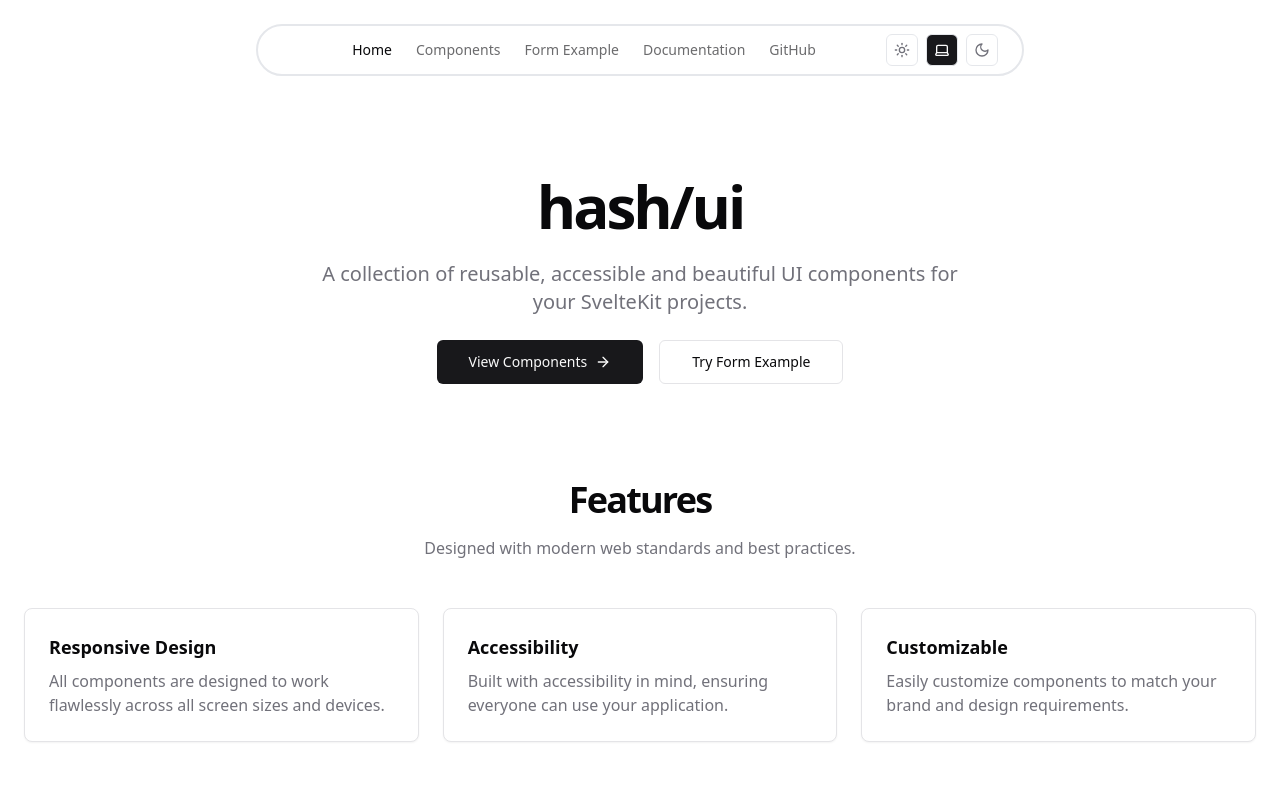
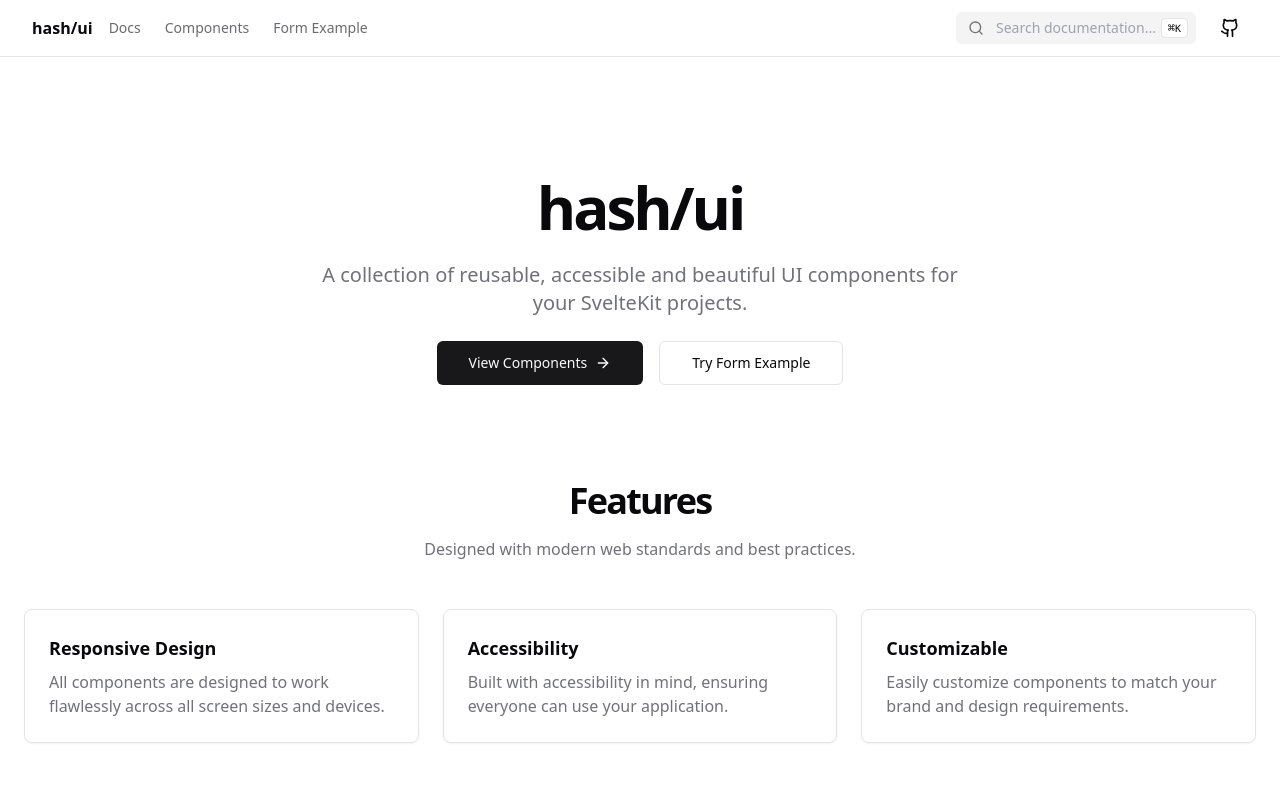
Before and after one commit to Hael616/ui, a SvelteKit app: page / in a window 1280 px wide. Shown: the top 800 px of the page. Built offline with nearby package versions, Linux system fonts and the light colour scheme.

Commit message:
feat(layout): add Navbar and Footer components with improved layout structure (#13)

```diff
--- a/src/lib/components/AppHeader.svelte
+++ /dev/null
@@ -1,61 +0,0 @@
-<script>
-		import { page } from '$app/state';
-
-	import ThemeToggle from '$lib/components/ThemeToggle.svelte';
-</script>
-
-<header
-				class="shadow-glass rounded-full border-2 border-gray-200 bg-card/30 px-4 backdrop-blur-md sm:px-6"
-			>
-				<div class="flex h-12 items-center">
-					<nav class="flex flex-1 items-center justify-center gap-4 text-sm sm:gap-6">
-						<a
-							href="/"
-							class="font-medium transition-all duration-300 hover:text-primary {page.url
-								.pathname === '/'
-								? 'text-foreground'
-								: 'text-foreground/60'}"
-						>
-							Home
-						</a>
-						<a
-							href="/components"
-							class="font-medium transition-all duration-300 hover:text-primary {page.url
-								.pathname === '/components'
-								? 'text-foreground'
-								: 'text-foreground/60'}"
-						>
-							Components
-						</a>
-						<a
-							href="/form-example"
-							class="font-medium transition-all duration-300 hover:text-primary {page.url
-								.pathname === '/form-example'
-								? 'text-foreground'
-								: 'text-foreground/60'}"
-						>
-							Form Example
-						</a>
-						<a
-							href="/docs"
-							class="font-medium transition-all duration-300 hover:text-primary {page.url
-								.pathname === '/docs'
-								? 'text-foreground'
-								: 'text-foreground/60'}"
-						>
-							Documentation
-						</a>
-						<a
-							href="https://github.com/ibrahimraimi/ui"
-							target="_blank"
-							rel="noreferrer"
-							class="font-medium text-foreground/60 transition-all duration-300 hover:text-primary"
-						>
-							GitHub
-						</a>
-					</nav>
-					<div class="ml-auto">
-						<ThemeToggle />
-					</div>
-				</div>
-			</header>
--- /dev/null
+++ b/src/lib/components/SiteFooter.svelte
@@ -0,0 +1,20 @@
+<script>
+	import ThemeToggle from "./ThemeToggle.svelte";
+</script>
+
+<footer class="border-t border-border bg-background">
+	<div class="container py-5">
+		<div class="flex flex-col md:flex-row justify-between items-center">
+			<div class="mb-4 md:mb-0 w-full">
+				<p class="text-sm text-muted-foreground text-center md:text-left">
+					Built by <a href="https://twitter.com/ibrahimraimi_" class="font-medium underline underline-offset-4" target="_blank" rel="noreferrer">ibrahimraimi</a>.
+					The source code is available on <a href="https://github.com/ibrahimraimi/ui" class="font-medium underline underline-offset-4" target="_blank" rel="noreferrer">GitHub</a>.
+				</p>
+			</div>
+		</div>
+
+        <!-- <div class="flex items-center space-x-1">
+            <ThemeToggle />
+        </div> -->
+	</div>
+</footer>
--- /dev/null
+++ b/src/lib/components/SiteHeader.svelte
@@ -0,0 +1,196 @@
+<script>
+	import { page } from '$app/state';
+	import { fly, fade } from 'svelte/transition';
+	import ThemeToggle from '$lib/components/ThemeToggle.svelte';
+
+	let showMobileMenu = false;
+	let searchQuery = '';
+
+	const navItems = [
+		{ href: '/docs', label: 'Docs' },
+		{ href: '/components', label: 'Components' },
+		{ href: '/form-example', label: 'Form Example' },
+		// { href: '/themes', label: 'Themes' },
+		// { href: '/colors', label: 'Colors' }
+	];
+
+	function toggleMobileMenu() {
+		showMobileMenu = !showMobileMenu;
+	}
+</script>
+
+<header class="bg-background text-foreground border-b border-border">
+	<div class="container flex h-14 items-center">
+		<div class="flex items-center mr-4">
+			<a href="/" class="flex items-center space-x-2">
+				<span class="font-bold">hash/ui</span>
+			</a>
+		</div>
+
+		<!-- Main Navigation -->
+		<nav class="hidden md:flex items-center space-x-6">
+			{#each navItems as item}
+				<a
+					href={item.href}
+					class="text-sm font-medium {page.url.pathname === item.href
+						? 'text-foreground'
+						: 'text-foreground/60 hover:text-foreground'}"
+				>
+					{item.label}
+				</a>
+			{/each}
+		</nav>
+
+		<!-- Right Side Controls -->
+		<div class="ml-auto flex items-center space-x-4">
+			<!-- Search Field -->
+			<div class="hidden lg:flex relative w-60">
+				<div class="absolute inset-y-0 left-0 flex items-center pl-3 pointer-events-none">
+					<svg
+						xmlns="http://www.w3.org/2000/svg"
+						width="16"
+						height="16"
+						viewBox="0 0 24 24"
+						fill="none"
+						stroke="currentColor"
+						stroke-width="2"
+						stroke-linecap="round"
+						stroke-linejoin="round"
+						class="h-4 w-4 text-muted-foreground"
+					>
+						<circle cx="11" cy="11" r="8" />
+						<path d="m21 21-4.3-4.3" />
+					</svg>
+				</div>
+				<input
+					type="search"
+					bind:value={searchQuery}
+					class="bg-muted text-muted-foreground w-full pl-10 pr-4 py-1.5 rounded-md text-sm focus:outline-none"
+					placeholder="Search documentation..."
+				/>
+				<kbd
+					class="pointer-events-none absolute right-2 top-1.5 hidden h-5 select-none items-center rounded border bg-background px-1.5 font-mono text-[10px] font-medium opacity-100 sm:flex"
+				>
+					<span class="text-xs">⌘</span>K
+				</kbd>
+			</div>
+
+			<!-- GitHub Icon -->
+			<a
+				href="https://github.com/ibrahimraimi/ui"
+				target="_blank"
+				rel="noreferrer"
+				class="hidden lg:flex rounded-md p-2 hover:bg-muted"
+			>
+				<svg
+					xmlns="http://www.w3.org/2000/svg"
+					width="20"
+					height="20"
+					viewBox="0 0 24 24"
+					fill="none"
+					stroke="currentColor"
+					stroke-width="2"
+					stroke-linecap="round"
+					stroke-linejoin="round"
+					class="h-5 w-5"
+				>
+					<path
+						d="M15 22v-4a4.8 4.8 0 0 0-1-3.5c3 0 6-2 6-5.5.08-1.25-.27-2.48-1-3.5.28-1.15.28-2.35 0-3.5 0 0-1 0-3 1.5-2.64-.5-5.36-.5-8 0C6 2 5 2 5 2c-.3 1.15-.3 2.35 0 3.5A5.403 5.403 0 0 0 4 9c0 3.5 3 5.5 6 5.5-.39.49-.68 1.05-.85 1.65-.17.6-.22 1.23-.15 1.85v4"
+					/>
+					<path d="M9 18c-4.51 2-5-2-7-2" />
+				</svg>
+				<span class="sr-only">GitHub</span>
+			</a>
+
+			<!-- Mobile Menu Button -->
+			<button
+				type="button"
+				class="inline-flex md:hidden items-center justify-center rounded-md hover:bg-muted"
+				on:click={toggleMobileMenu}
+				aria-label="Toggle mobile menu"
+			>
+				<svg
+					xmlns="http://www.w3.org/2000/svg"
+					width="24"
+					height="24"
+					viewBox="0 0 24 24"
+					fill="none"
+					stroke="currentColor"
+					stroke-width="2"
+					stroke-linecap="round"
+					stroke-linejoin="round"
+					class="h-5 w-5"
+				>
+					{#if !showMobileMenu}
+						<line x1="4" x2="20" y1="12" y2="12" />
+						<line x1="4" x2="20" y1="6" y2="6" />
+						<line x1="4" x2="20" y1="18" y2="18" />
+					{:else}
+						<path d="M18 6 6 18" />
+						<path d="m6 6 12 12" />
+					{/if}
+				</svg>
+			</button>
+		</div>
+	</div>
+</header>
+
+<!-- Mobile Menu -->
+{#if showMobileMenu}
+	<div
+		class="fixed inset-0 top-14 z-50 grid h-[calc(100vh-3.5rem)] grid-flow-row auto-rows-max overflow-auto pb-32 md:hidden bg-background"
+		transition:fade={{ duration: 150 }}
+	>
+		<div class="bg-background border-b border-border shadow-md">
+			<nav class="py-4">
+				<div class="container px-4 space-y-3">
+					<!-- Mobile Search -->
+					<div class="relative w-full mb-4">
+						<div class="absolute inset-y-0 left-0 flex items-center pl-3 pointer-events-none">
+							<svg
+								xmlns="http://www.w3.org/2000/svg"
+								width="16"
+								height="16"
+								viewBox="0 0 24 24"
+								fill="none"
+								stroke="currentColor"
+								stroke-width="2"
+								stroke-linecap="round"
+								stroke-linejoin="round"
+								class="h-4 w-4 text-muted-foreground"
+							>
+								<circle cx="11" cy="11" r="8" />
+								<path d="m21 21-4.3-4.3" />
+							</svg>
+						</div>
+						<input
+							type="search"
+							value={searchQuery}
+							on:input={(e) => (searchQuery = e.currentTarget.value)}
+							class="bg-muted text-muted-foreground w-full pl-10 pr-4 py-2 rounded-md text-sm focus:outline-none"
+							placeholder="Search documentation..."
+						/>
+					</div>
+
+					<!-- Navigation Links -->
+					{#each navItems as item, i}
+						<div
+							transition:fly={{ y: -10, delay: i * 30, duration: 150 }}
+							class="group px-2 py-2"
+						>
+							<a
+								href={item.href}
+								class="block text-base font-medium {page.url.pathname === item.href
+									? 'text-foreground'
+									: 'text-foreground/60'}"
+								on:click={() => (showMobileMenu = false)}
+							>
+								{item.label}
+							</a>
+						</div>
+					{/each}
+				</div>
+			</nav>
+		</div>
+	</div>
+{/if}
--- a/src/routes/(documentation)/+layout.svelte
+++ b/src/routes/(documentation)/+layout.svelte
@@ -1,5 +1,5 @@
 <script lang="ts">
-	import AppHeader from '$lib/components/AppHeader.svelte';
+	import SiteHeader from '$lib/components/SiteHeader.svelte';
 	import '../../app.css';
 
 	import { page } from '$app/state';
@@ -32,13 +32,13 @@
 </svelte:head>
 
 <div class="flex min-h-screen flex-col">
-	<div class="container relative z-20 mx-auto px-4 sm:px-6">
+	<!-- <div class="container relative z-20 mx-auto px-4 sm:px-6">
 		<div class="fixed left-1/2 top-6 z-50 w-full max-w-3xl -translate-x-1/2">
-			<AppHeader />
+			<SiteHeader />
 		</div>
-	</div>
+	</div> -->
 
-	<main class="flex-1 bg-background pt-20">
+	<main class="flex-1 bg-background">
 		<slot />
 	</main>
 
--- a/src/routes/(app)/+layout.svelte
+++ b/src/routes/+layout.svelte
@@ -1,8 +1,8 @@
 <script lang="ts">
-	import AppHeader from '$lib/components/AppHeader.svelte';
-	import '../../app.css';
+	import SiteHeader from '$lib/components/SiteHeader.svelte';
+	import SiteFooter from '$lib/components/SiteFooter.svelte';
+	import '../app.css';
 
-	import { page } from '$app/state';
 	import { ToastsContainer } from '$lib/components/ui';
 </script>
 
@@ -31,15 +31,13 @@
 </svelte:head>
 
 <div class="flex min-h-screen flex-col">
-	<div class="container relative z-20 mx-auto px-4 sm:px-6">
-		<div class="fixed left-1/2 top-6 z-50 w-full max-w-3xl -translate-x-1/2">
-			<AppHeader />
-		</div>
-	</div>
+	<SiteHeader />
 
-	<main class="flex-1 bg-background pt-20">
+	<main class="flex-1 bg-background pt-6">
 		<slot />
 	</main>
 
+	<SiteFooter />
+
 	<ToastsContainer position="bottom-right" />
 </div>
```
